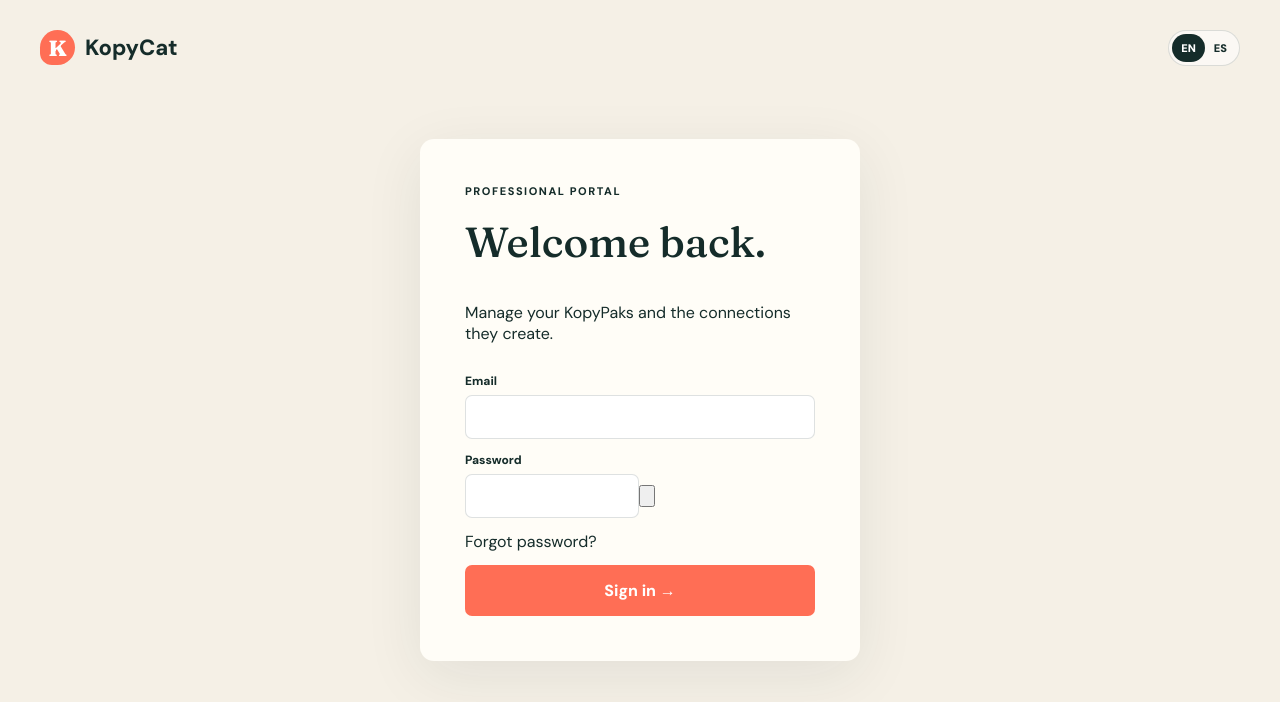
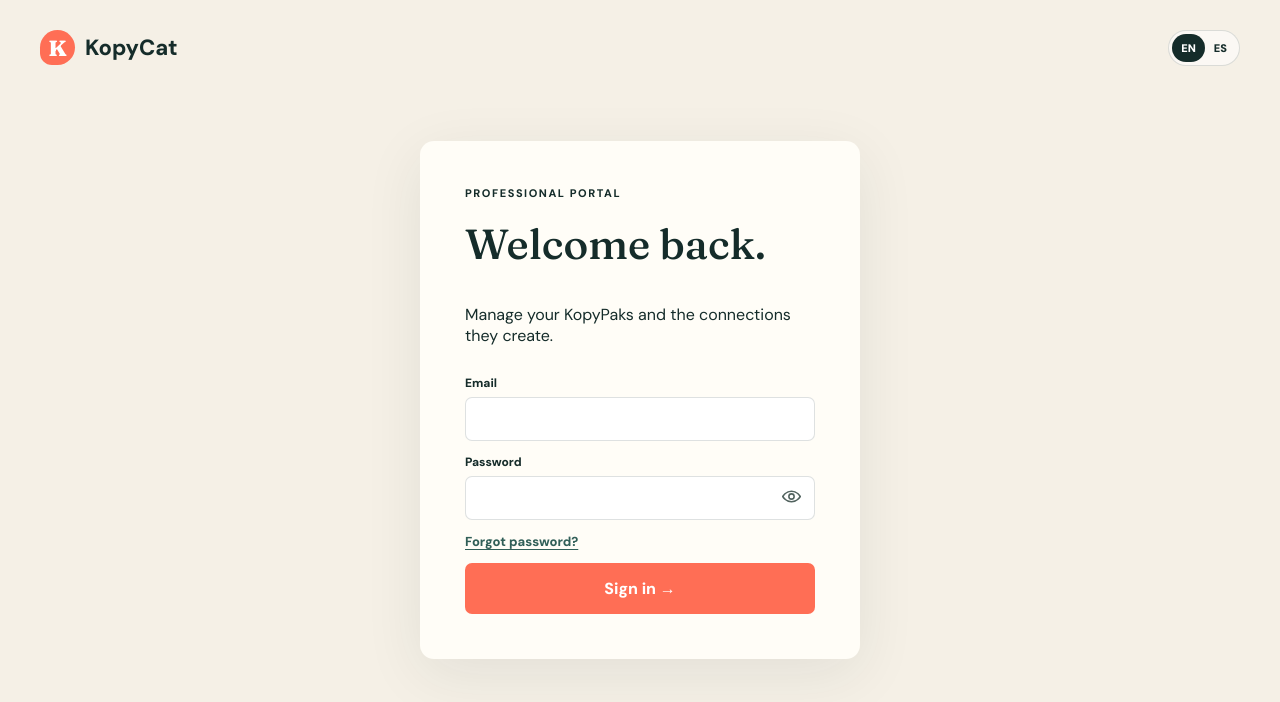
Before and after one commit to DSangHub/kopikat, a Next.js app: page /login in a window 1280 px wide. Shown: the top 702 px of the page. Built offline with nearby package versions, Linux system fonts and the light colour scheme; no server answers.

Commit message:
Style password visibility and recovery controls

```diff
--- a/app/globals.css
+++ b/app/globals.css
@@ -455,6 +455,50 @@ small {
   font-size: 12px;
   font-weight: 800;
 }
+.passwordField {
+  display: flex;
+  position: relative;
+}
+.passwordField input {
+  width: 100%;
+  padding-right: 48px;
+}
+.passwordField button {
+  position: absolute;
+  right: 4px;
+  top: 4px;
+  bottom: 4px;
+  width: 40px;
+  border: 0;
+  border-radius: 6px;
+  background: transparent;
+  color: #52635f;
+  cursor: pointer;
+}
+.passwordField svg {
+  width: 21px;
+  height: 21px;
+  fill: none;
+  stroke: currentColor;
+  stroke-width: 1.8;
+  stroke-linecap: round;
+  stroke-linejoin: round;
+}
+.authLink {
+  color: #315f58;
+  font-size: 13px;
+  font-weight: 800;
+  text-decoration: underline;
+  text-underline-offset: 3px;
+}
+.authError {
+  margin: 0;
+  padding: 10px 12px;
+  border-radius: 7px;
+  background: #ffe7e1;
+  color: #8e2d1c;
+  font-size: 13px;
+}
 .dashboard {
   min-height: 100vh;
   display: grid;
```
